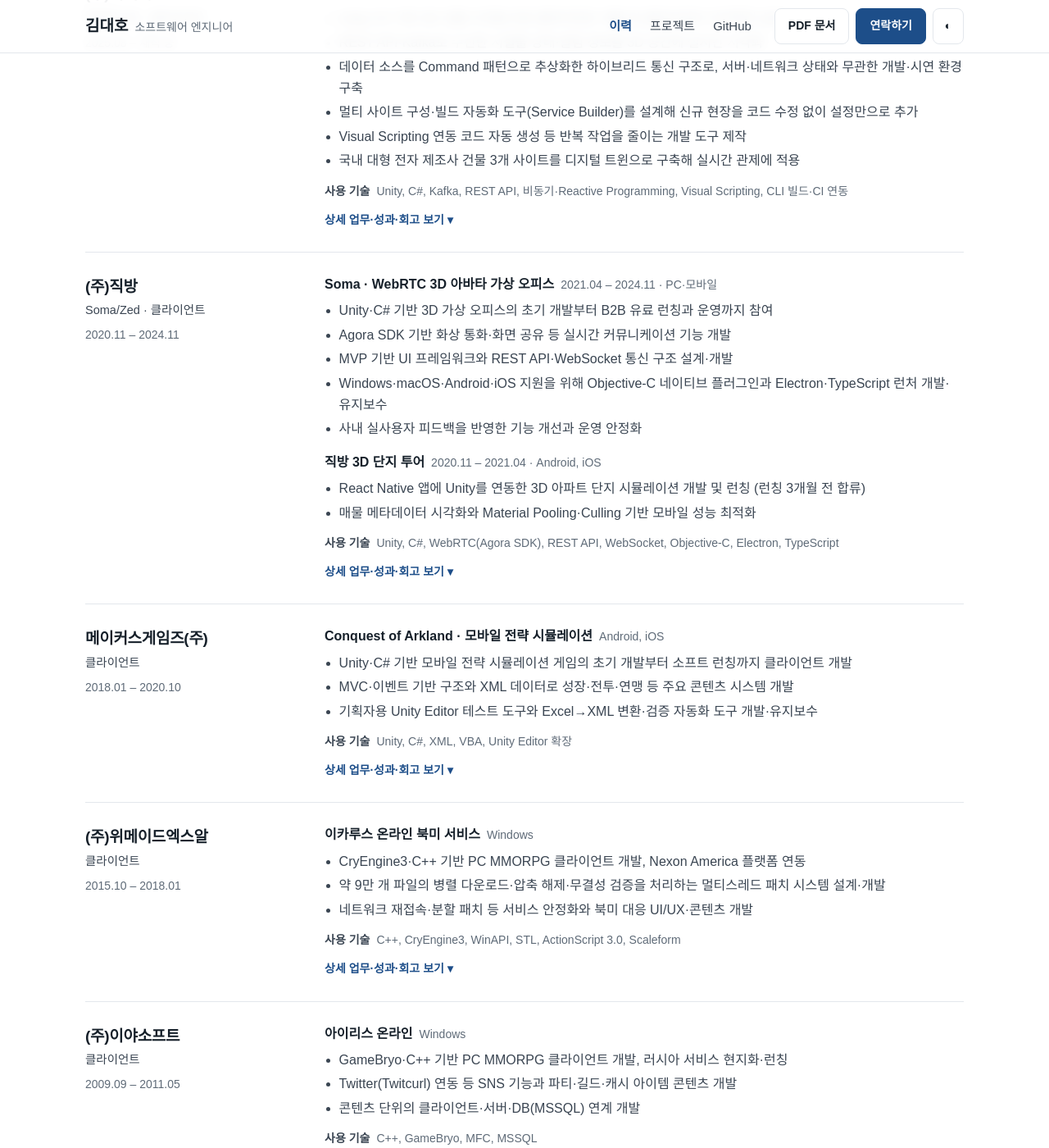
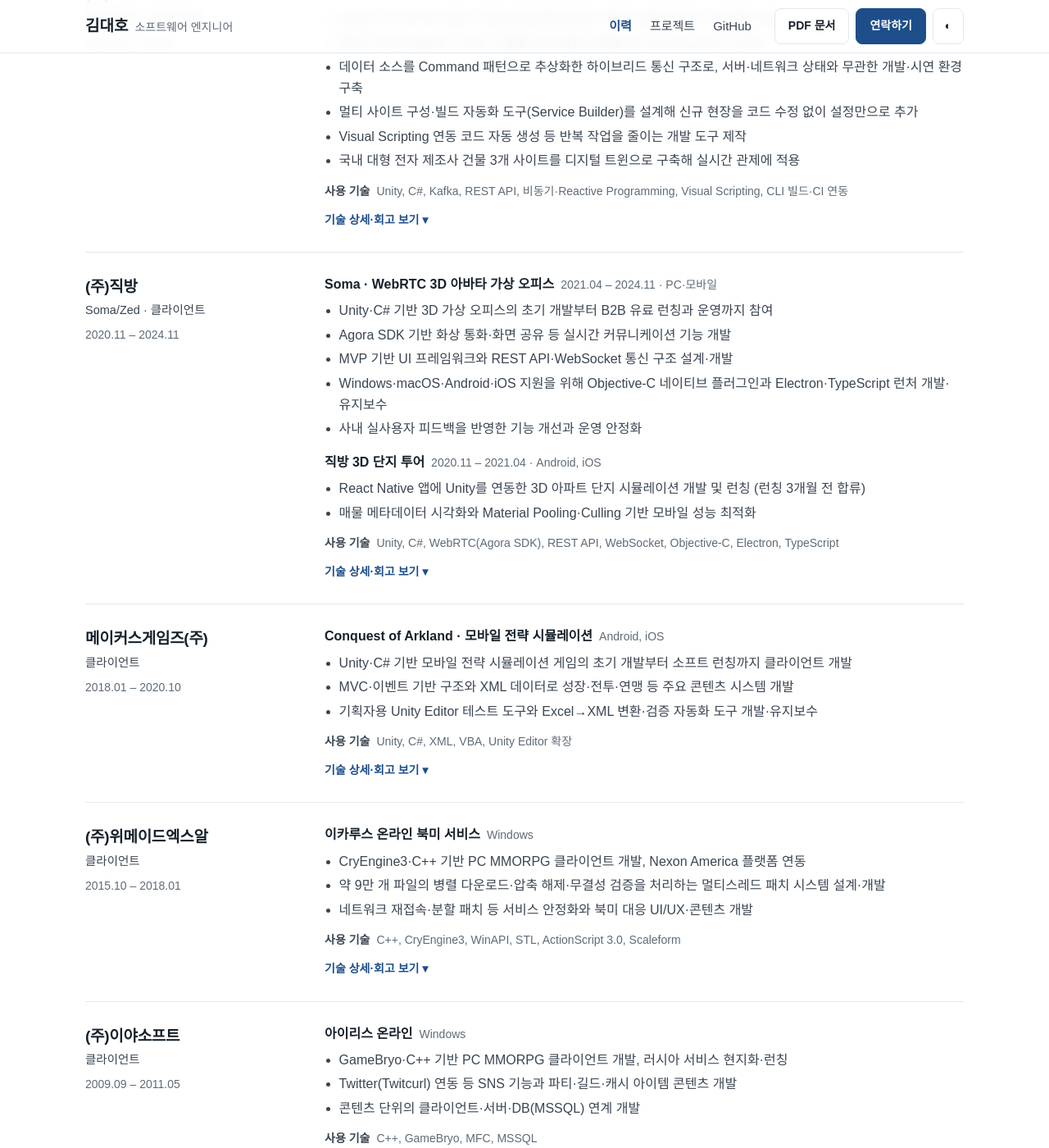
Before and after one commit to aquhm/aquhm.github.io, a Jekyll site: the page built from index.md, in a window 1280 px wide and 1400 px high, scrolled down 1897 px. Shown: the whole window at 82% size. Built offline with Jekyll 4.4.1, drawn with Linux system fonts in a browser that asks for light colours; some web fonts are replaced; part of the change alters nothing that is shown; some of the changed text lies outside the part shown.

Commit message:
홈 경력 펼침을 화면과 겹치지 않는 기술 상세·회고로 교체
Co-Authored-By: Claude Opus 5.5 <noreply@anthropic.com>

```diff
--- a/_config.yml
+++ b/_config.yml
@@ -80,19 +80,12 @@ content:
         caption: 2025. 08 - 재직중
         quote: 디지털 트윈 기반 건물 시뮬레이션
         description: |
-          **2025. 08 - 재직중 &nbsp;&nbsp;&nbsp; 디지털 트윈 건물 관제 시스템**
-          * 건물 내외부를 디지털 트윈으로 구현한 실시간 모니터링·관제 시스템의 클라이언트 개발
-          * Command 패턴 기반 하이브리드 데이터 통신 설계 (Remote API / 로컬 캐시 Fallback)
-          * Kafka, REST API로 수신한 시설물 상태·알림 정보를 3D 공간에 실시간 시각화
-          * UniTask 비동기 처리와 UniRx 반응형 프로그래밍으로 API 수신 데이터 처리·UI 반영 고도화
-          * Visual Scripting 기반 UI 연동 컴포넌트와 변수 접근 코드를 자동 생성하는 도구 개발
-          * 멀티 사이트 구성·빌드 자동화 에디터 도구(Service Builder) 개발 — 사이트 분기 로직을 ScriptableObject 설정 에셋으로 외부화하고, 매니저 배치·데이터 베이크·system.ini·사이트별 빌드를 버튼 한 번으로 일괄 수행
-          * 로컬 빌드 자동화 도구 등 반복 작업을 줄이는 각종 개발 도구 제작으로 개발 생산성 향상
+          * **서버 없이도 돌아가는 데이터 계층** — 실시간 통신으로 받은 JSON을 로컬에 캐싱하고, 설정 파일의 값 하나로 실시간 모드와 캐시 모드를 전환하도록 구성. 서버 점검이나 오프라인 시연 중에도 같은 화면을 띄울 수 있게 함
+          * **사이트 분기를 설정 에셋 하나로** — 사이트마다 다른 기능·데이터·서버 주소·빌드 설정을 한곳에 모으고, 씬 구성·데이터 베이크·환경설정·사이트별 빌드를 버튼 한 번으로 적용. 서버 주소는 Play용과 빌드용으로 나눠 관리하고, CLI 진입점을 두어 CI에서도 같은 빌드를 실행
+          * **Visual Scripting 변수 접근 코드 생성** — 문자열 키로 다루던 변수를 타입별 접근 코드로 자동 생성해, 오타로 생기던 런타임 오류를 컴파일 단계에서 잡고 IDE 자동완성을 쓸 수 있게 함
 
-          **주요 성과:**
-          * Command 패턴 기반의 백엔드 개발 의존성 분리를 통해 네트워크 환경과 무관한 독립적인 시연 및 테스트 환경 구축
-          * 사업(사이트)별 분기를 설정 에셋(데이터)으로 외부화하여, 신규 현장 추가 시 코드 수정 없이 설정만으로 대응 가능한 구조 확보
-          * 국내 대형 전자 제조사의 건물 3개 사이트를 디지털 트윈으로 구축해 실시간 관제에 적용
+          **회고**
+          백엔드 개발 상황과 네트워크 환경에 묶이지 않고 개발·시연할 수 있는 구조를 먼저 잡는 데 공을 들였습니다. 현장이 늘어날 때 코드를 분기하지 않고 설정을 추가하는 것으로 대응할 수 있었던 점이 이 구조에서 얻은 가장 큰 효과였습니다.
 
         skills:
         - Unity3D
@@ -106,20 +99,19 @@ content:
         sub_title: Unity Developer
         caption: 2020. 11 - 2024. 11
         quote: 3D 아바타 기반의 가상 오피스
-        description: | # this will include new lines to allow paragraphs
-          **2021. 04 - 2024. 11 &nbsp;&nbsp;&nbsp; Soma**
-          * Agora SDK 기반 WebRTC 음성·영상 커뮤니케이션과 화면 공유 기능 개발
-          * MVP Presenter/UI 프레임워크, 서비스 계층, UniRx 이벤트 구조 설계
-          * REST API 비동기 처리에 타임아웃·오류 처리·재시도와 JSON·파일 업로드 시나리오 적용
-          * Objective-C 네이티브 플러그인, Electron·TypeScript 런처 개발 및 유지보수
-          * Windows·macOS·Android·iOS 멀티 플랫폼 지원 및 실사용자 피드백 기반 운영 개선
-          * 여러 기업 고객을 대상으로 한 B2B 유료 서비스 런칭
+        description: |
+          **Soma**
+          * **영상 프레임 메모리 관리** — 수신한 영상의 RGBA 버퍼를 풀링해 재사용하는 방식으로 메모리 할당과 GC 부담을 줄임
+          * **화면 공유 모드 확장** — 카메라·화면·이미지·유튜브·협업 보드 공유를 각각 독립된 상태로 분리해, 새 공유 모드를 기존 코드 수정 없이 추가할 수 있게 함
+          * **기기 성능 판정** — 벤치마크 데이터로 데스크톱 GPU·Android·iOS 기기의 최소 사양 충족 여부를 판단하고 그래픽 품질을 자동 설정
+          * **로컬 이미지 캐시** — MD5 해시 기반 중복 제거와 만료 캐시 자동 정리로 네트워크 트래픽을 줄이고 오프라인 사용성 개선
+          * **OS별 알림·권한 처리** — macOS Bundle·Windows DLL 네이티브 플러그인으로 OS 알림을 연동하고, 웹캠·마이크 유무와 접근 권한을 플랫폼별로 처리
 
-          **2020. 11 - 2021. 04 &nbsp;&nbsp;&nbsp; 직방 3d 단지**
-          * React Native 앱에 Unity 모듈을 연동한 3D 아파트 단지 시뮬레이션 개발 및 런칭
-          * REST API Metadata 시각화, UGUI 개선, 로컬 캐시 기반 온보딩 튜토리얼 구현
-          * Material Pooling과 주변 건물 Culling으로 모바일 렌더링·메모리 사용 최적화
+          **직방 3D 단지 투어**
+          * 로컬 캐시를 활용한 첫 사용자 온보딩 튜토리얼, UGUI 기반 전체 UI 개선과 연출
 
+          **회고**
+          회사 직원이 첫 사용자였기 때문에 불편 사항을 바로 듣고 반영할 수 있었습니다. 게임 엔진으로 업무용 서비스를 만들면서 아바타 조작 같은 게임 요소와 화상 회의·화면 공유 같은 업무 기능의 균형을 계속 조정했고, 4개 OS의 권한·알림·하드웨어 접근을 직접 다루며 플랫폼별 차이를 깊이 익혔습니다.
 
         skills:
         - Unity3D
@@ -133,17 +125,12 @@ content:
         caption: 2018. 01 - 2020. 10
         quote: SLG장르 모바일 전략 시뮬레이션 게임
         description: |
-          **2018. 01 - 2020. 10 &nbsp;&nbsp;&nbsp; ProjectR**
-          * MVC·이벤트 기반 구조와 XML 데이터로 성장·전투·스킬·아이템·연맹 콘텐츠 개발
-          * 군주·영웅·병사·소환수와 성장 건물의 생성, 상태 변경, 소멸 생명주기 구현
-          * Unity Editor 테스트 도구, Excel-to-XML 변환 및 XML 무결성 검증 도구 개발·유지보수
-          * 프로젝트 초기 개발부터 소프트 런칭까지 클라이언트 기능 개발 참여
+          * **효과가 겹치는 성장 시스템** — 연구·재능·연맹 연구·스킬 트리처럼 여러 효과가 중첩되는 구조를 데이터 기반으로 구성해, 새 효과를 데이터 추가만으로 확장
+          * **빌드 전 데이터 검증** — XML 무결성 검증 모듈로 기획 데이터 오류를 빌드 전에 걸러 런타임 오류 가능성을 낮추고, VBA 매크로로 Excel과 변환 도구 사이의 작업을 자동화
+          * **월드 맵과 경제 콘텐츠** — 월드 맵 이동·전투·정찰, 인벤토리·상점·아이템 강화, 가속 아이템 등 개발
 
-          **주요 성과:**
-          * 이벤트 기반 아키텍처를 적용하여 데이터와 비즈니스 로직, UI를 분리하고 기능 확장성과 유지보수성을 확보
-          * 개발·테스트 도구와 데이터 검증 기능을 구축하여 반복적인 작업과 테스트 과정의 효율성 향상
-          * 데이터 기반 구조를 통해 신규 기능 및 콘텐츠 추가에 유연하게 대응할 수 있는 클라이언트 시스템 구축
-          * 프로젝트 초기 개발부터 소프트 런칭까지 클라이언트 기능 개발에 참여
+          **회고**
+          개발 도중 초기 기획 방향이 완전히 바뀌는 상황을 겪었습니다. 데이터와 로직, UI를 분리해 둔 덕분에 바뀐 방향에 맞춰 시스템을 다시 구성하는 부담이 줄었고, 여러 효과가 중첩되는 환경에서 확장 가능한 구조를 설계한 경험이 가장 오래 남았습니다.
 
         skills:
           - Unity3D
@@ -157,19 +144,14 @@ content:
         caption: 2015. 10 - 2018. 01
         quote: PC 3D Online MMORPG
         description: |
-          **2015. 10 - 2018. 01 &nbsp;&nbsp;&nbsp; 이카루스온라인**
-          **담당 역할:**
-          * CryEngine3·C++ 기반 PC MMORPG 클라이언트와 Nexon America 플랫폼 연동
-          * 멀티스레드 패처로 약 9만 개 파일의 병렬 다운로드·압축 해제·무결성 검증 및 런처 연동
-          * 네트워크 재접속, 분할 패치, 북미 사용자 대상 UI/UX와 게임 콘텐츠 개발
-          * Excel Automation 기반 텍스트 관리와 국가별 이미지 교체 자동화
+          * **패치 파일 크기 제한 해결** — CryEngine Pak 파일이 1.9GB를 넘으면 패치가 실패하던 문제를, 제한을 넘으면 새 Pak 파일을 만들어 나눠 담는 분할 패치로 해결
+          * **패처와 런처 연동** — gzip 압축 해제와 무결성 검증을 병렬로 처리하고, Nexon 패치 SDK에 JSON으로 진행 상태를 전달해 런처 화면과 연동
+          * **끊김 이후 복귀 경로 단축** — 연결이 끊기면 로비를 다시 거쳐야 했던 흐름을 서버 간 직접 재접속으로 바꿔 복귀 시간을 단축
+          * **자동 그래픽 설정** — CPU·GPU 벤치마크 데이터로 사용자 기기 사양을 판정해 그래픽 품질을 자동 설정
+          * **로컬라이징 자동화** — Excel Automation 기반 텍스트 관리와 국가별 이미지 자동 교체
 
-          **주요 성과:**
-          * 멀티스레드·병렬 처리 기반의 대용량 파일 패치 시스템을 구축하여 대규모 패치 데이터의 안정적인 배포 환경 구현
-          * 파일 무결성 검증 및 네트워크 오류 복구 기능을 통해 클라이언트 서비스 안정성 향상
-          * Nexon America 플랫폼 연동 및 북미 서비스 환경에 맞춘 클라이언트 기능 개발을 통해 해외 서비스 런칭에 기여
-          * 디바이스 성능 측정 및 자동 그래픽 설정 기능을 구현하여 다양한 사용자 환경에서의 서비스 품질 개선
-          * 로컬라이징 데이터 처리 및 리소스 적용 과정을 자동화하여 반복적인 운영 작업의 효율성 향상
+          **회고**
+          북미 런칭 TF에 합류해 Nexon America와 협업하며 해외 서비스 준비 과정을 처음부터 경험했습니다. 멀티스레드 패처를 만들면서 스레드 간 작업 분배와 오류 복구를 깊이 다뤘고, 이 경험은 이후 프로젝트의 비동기 처리 설계로 이어졌습니다.
 
         skills:
           - C++
@@ -184,16 +166,12 @@ content:
         caption: 2009. 09 - 2011. 05
         quote: PC 3D Online MMORPG
         description: |
-          **2009. 09 - 2011. 05 &nbsp;&nbsp;&nbsp; 아이리스온라인**
-          * GameBryo·C++ 기반 PC MMORPG 상용화, 러시아 현지화·런칭·패치·유지보수
-          * Twitcurl과 Twitter API/OAuth로 로그인, 타임라인, 트윗, 리트윗, 팔로우 및 이벤트 알림 구현
-          * 파티·길드·친구, 캐시 아이템 등 콘텐츠 개발과 MSSQL Stored Procedure 연계
-          * 클라이언트에서 서버·DB까지 콘텐츠 단위 기능 개발
+          * **게임 안의 Twitter** — Twitcurl과 OAuth 인증으로 로그인·타임라인·트윗·리트윗·팔로우를 게임 안에 구현하고, 게임 이벤트가 생기면 자동으로 트윗 알림
+          * **캐시 아이템 콘텐츠** — 외형 변경·탈것 등 캐시 아이템 기능 구현
+          * **런칭 이후 운영** — 서비스 런칭 3개월 전 합류해 러시아 런칭 이후의 패치와 유지보수까지 담당
 
-          **주요 성과:**
-          * Twitter API 및 Twitcurl 라이브러리를 활용한 외부 서비스 연동 기능 구현
-          * 콘텐츠 단위의 서버·클라이언트·DB 연계 개발 경험 확보
-          * 러시아 서비스 현지화 및 런칭, 이후 패치 및 유지보수 수행
+          **회고**
+          상용화 직전에 합류해 러시아 런칭까지 거쳤습니다. 게임 안에 소셜 기능을 붙이며 웹 서비스 연동을 처음 실무로 익혔고, 클라이언트에서 시작해 서버·DB까지 맡으면서 MMORPG 전체 구조를 이해하게 됐습니다.
 
         skills:
           - C++
--- a/_layouts/home.html
+++ b/_layouts/home.html
@@ -86,7 +86,7 @@ layout: page
           {%- endfor %}
           {%- if s.stack %}<p class="exp-stack"><b>사용 기술</b>{{ s.stack }}</p>{% endif %}
           <details>
-            <summary>상세 업무·성과·회고 보기</summary>
+            <summary>기술 상세·회고 보기</summary>
             <div class="exp-detail">{{ item.description | markdownify }}</div>
           </details>
         </div>
```
